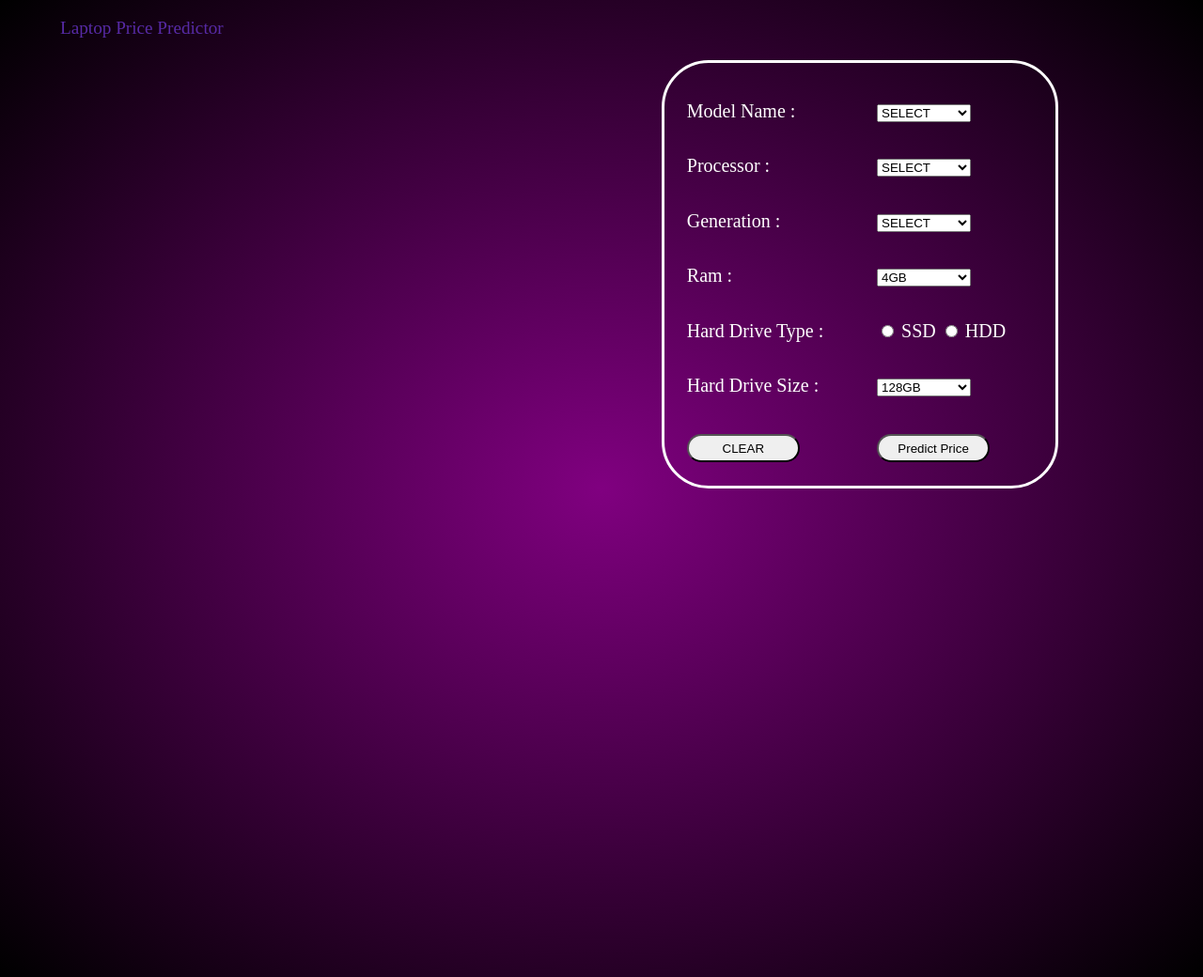
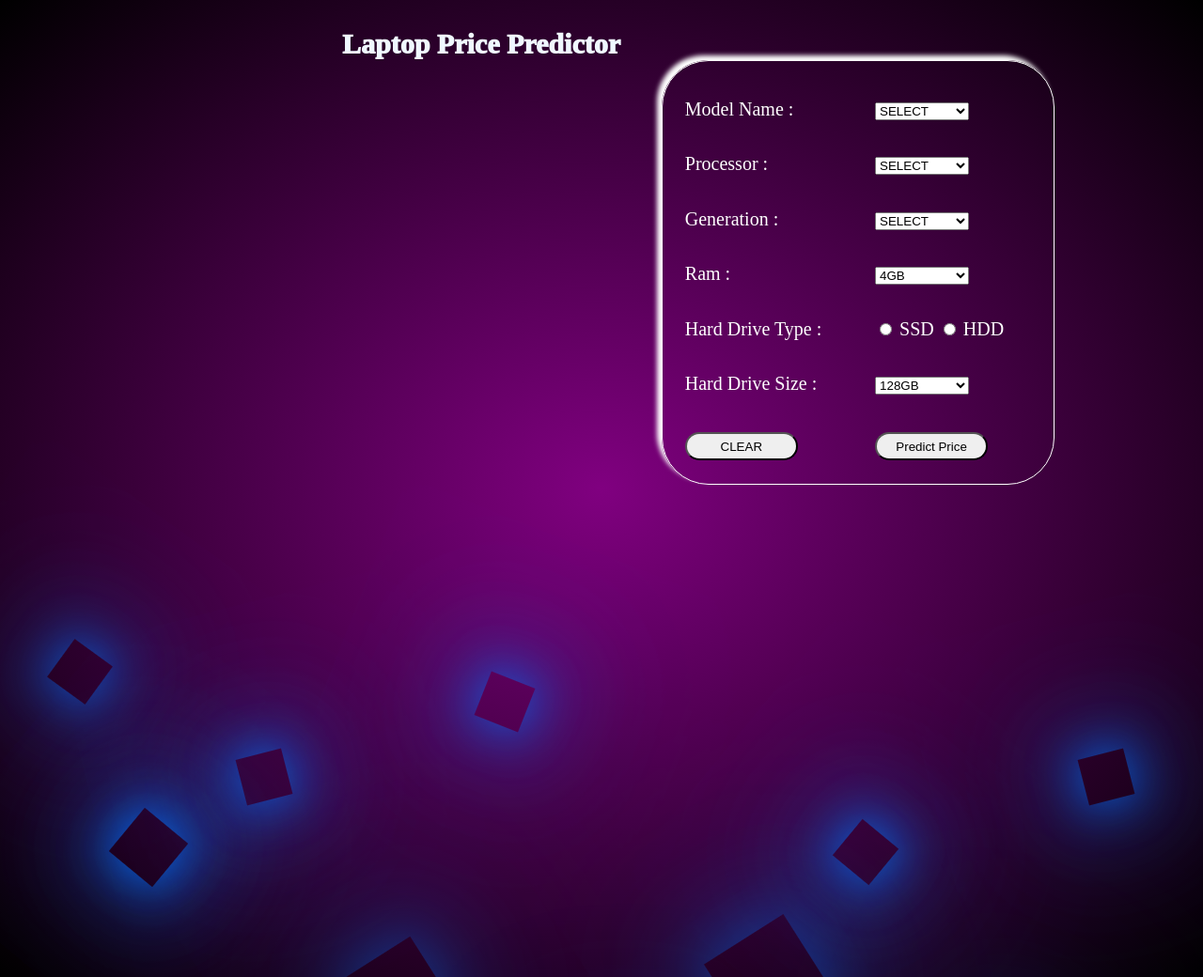
Before and after one commit to DhananjayaYN/Laptop-Price-Predictor, a Flask app: page / in a window 1280 px wide. Shown: the whole page at 94% size. Run offline with Flask 3, Linux system fonts and the light colour scheme.

Commit message:
background animation

```diff
--- a/Interface/static/interfaceCSS.css
+++ b/Interface/static/interfaceCSS.css
@@ -1,10 +1,10 @@
 body{
     padding: 0;
     margin: 0;
+    background: radial-gradient(purple,black);
 }
 
 .main_box{
-    background: radial-gradient(purple,black);
     display: grid;
     grid-template-columns: 1fr 1fr;
 
@@ -18,18 +18,24 @@ body{
 }
 
 .titles{
-    font-size: larger;
-    color: rgb(87, 42, 165);
+    position: relative;
+    margin-left: 40%;
+    text-align: center;
+    font-size: 30px;
+    font-weight: 1000;
+    color: aliceblue;
 }
 
 form{
     width: 65%;
     height: 450px;
-    border: 3px solid white;
+    border: 1px solid white;
     align-self: center;
     margin-top: 10%;
     margin-left: 10%;
     border-radius: 50px;
+    box-shadow: -5px -5px 5px rgba(255, 255, 255, 1);
+
 }
 
 table{
@@ -53,3 +59,98 @@ select{
 .left_side{
     margin-left: 10%;
 }
+
+/*-------------------------------------------------------------------------*/
+.wrapper span{
+    position: fixed;
+    bottom: -180px;
+    height: 50px;
+    width: 50px;
+    z-index: -1;
+
+    box-shadow: 0 0 50px #0072ff,
+                0 0 100px #0072ff,
+                0 0 150px #0072ff,
+                0 0 200px #0072ff;
+    animation: animate 10s linear infinite;
+}
+
+.wrapper span:nth-child(1){
+    left : 60px;
+    animation-delay: 0.6s;
+}
+
+.wrapper span:nth-child(2){
+    left : 10%;
+    animation-delay: 3s;
+    width: 60px;
+    height: 60px;
+}
+
+.wrapper span:nth-child(3){
+    left : 20%;
+    animation-delay: 2s;
+}
+
+.wrapper span:nth-child(4){
+    left : 30%;
+    animation-delay: 5s;
+    width: 80px;
+    height: 80px;
+}
+
+.wrapper span:nth-child(5){
+    left : 40%;
+    animation-delay: 1s;
+}
+
+.wrapper span:nth-child(6){
+    left : 50%;
+    animation-delay: 7s;
+}
+
+.wrapper span:nth-child(7){
+    left : 60%;
+    animation-delay: 5s;
+    width: 100px;
+    height: 100px;
+}
+
+.wrapper span:nth-child(8){
+    left : 70%;
+    animation-delay: 3s;
+
+}
+
+.wrapper span:nth-child(9){
+    left : 80%;
+    animation-delay: 6s;
+    width: 90px;
+    height: 90px;
+}
+
+.wrapper span:nth-child(10){
+    left : 90%;
+    animation-delay: 2s;
+
+}
+
+@keyframes animate{
+    0%{
+        transform: translateY(0);
+        opacity: 0;
+    }
+    20%{
+        opacity: 0.5;
+    }
+    30%{
+        opacity: 1;
+    }
+    80%{
+        opacity: 0.7;
+    }
+    100%{
+        opacity: 0;
+        transform: translateY(-800px) rotate(360deg);
+    }
+}
--- a/Interface/templates/interface.html
+++ b/Interface/templates/interface.html
@@ -6,6 +6,18 @@
         <link rel="stylesheet"  href="static/interfaceCSS.css">
     </head>
     <body>
+        <div class="wrapper">
+            <span></span>
+            <span></span>
+            <span></span>
+            <span></span>
+            <span></span>
+            <span></span>
+            <span></span>
+            <span></span>
+            <span></span>
+            <span></span>
+        </div>
         <div class="main_box">
         <div class='left_side'>
             <p  class="titles">Laptop Price Predictor</p>
```
